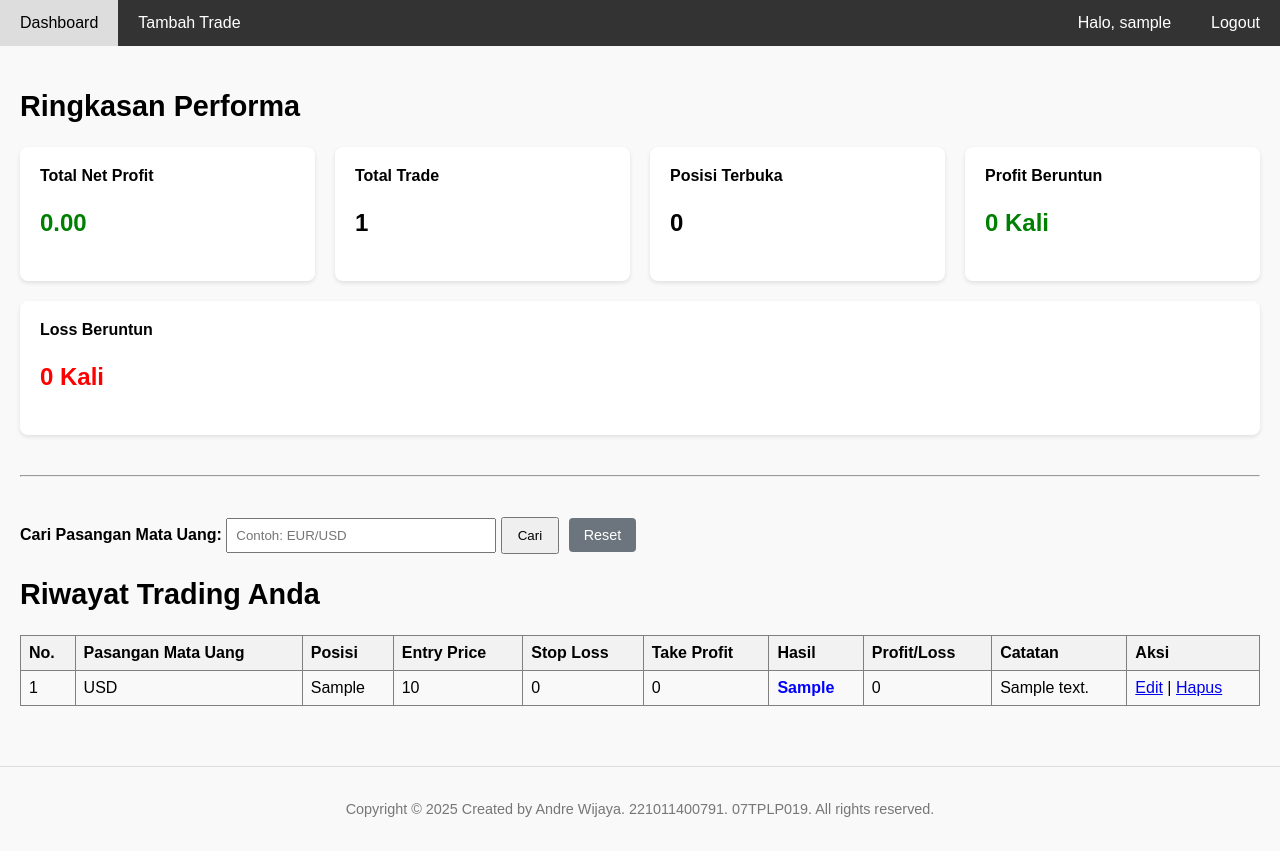
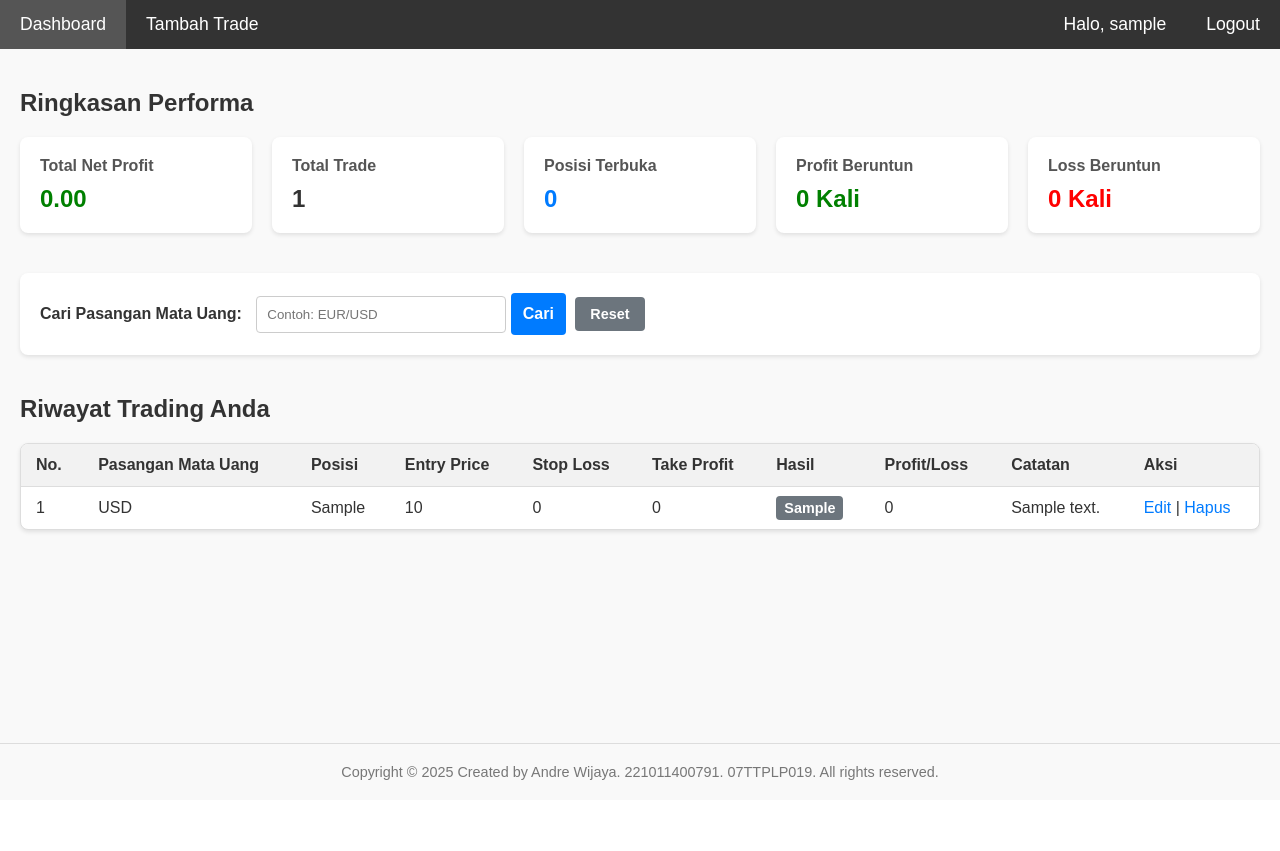
Before and after one commit to ndrewijya/jurnal-trading, a PHP site: page /dashboard.php in a window 1280 px wide. After the commit the page ends 780 px from the top, so only its background shows below. Run offline with PHP 8.4, Linux system fonts and the light colour scheme; the visitor is signed in with stand-in values (Sample User, id 1); tables that the repository leaves empty or names only in its code hold one stand-in row (values such as "Sample post").

Commit message:
add scrolling page

```diff
--- a/assets/css/style.css
+++ b/assets/css/style.css
@@ -0,0 +1,269 @@
+/* File: assets/css/style.css (FINAL) */
+
+/* 1. Pengaturan Dasar & Tata Letak Utama */
+html {
+    box-sizing: border-box;
+    height: 100%;
+}
+*, *:before, *:after {
+    box-sizing: inherit;
+}
+body {
+    font-family: Arial, sans-serif;
+    margin: 0;
+    background-color: #f9f9f9;
+    color: #333;
+    /* Tata letak fleksibel untuk header/footer terkunci */
+    display: flex;
+    flex-direction: column;
+    height: 100vh; /* Set tinggi body 100% dari layar */
+    overflow: hidden; /* Sembunyikan scrollbar utama body */
+}
+a {
+    color: #007bff;
+    text-decoration: none;
+}
+a:hover {
+    text-decoration: underline;
+}
+
+/* 2. Header / Navbar (Terkunci di Atas) */
+.navbar {
+    background-color: #333;
+    overflow: hidden;
+    width: 100%;
+    z-index: 1000;
+    flex-shrink: 0; /* Mencegah header menyusut */
+}
+.navbar a {
+    float: left;
+    display: block;
+    color: white;
+    text-align: center;
+    padding: 14px 20px;
+    text-decoration: none;
+    font-size: 1.1em;
+}
+.navbar a:hover {
+    background-color: #555;
+    color: white;
+    text-decoration: none;
+}
+.navbar .right {
+    float: right;
+}
+
+/* 3. Kontainer Konten (Bagian Tengah yang Bisa Scroll) */
+.container {
+    width: 100%;
+    max-width: 1600px; /* Batasi lebar agar tidak terlalu lebar di layar besar */
+    margin: 0 auto;
+    padding: 20px;
+    /* KUNCI: Mengisi sisa ruang & menyediakan scrollbar-nya sendiri */
+    flex-grow: 1;
+    overflow-y: auto;
+}
+
+/* 4. Footer (Terkunci di Bawah) */
+.footer {
+    text-align: center;
+    padding: 20px 0;
+    border-top: 1px solid #ddd;
+    font-size: 0.9em;
+    color: #777;
+    background-color: #f9f9f9;
+    width: 100%;
+    z-index: 1000;
+    flex-shrink: 0; /* Mencegah footer menyusut */
+}
+.footer p {
+    margin: 0;
+}
+
+/* 5. Halaman Login & Registrasi */
+.auth-container {
+    display: flex;
+    justify-content: center;
+    align-items: center;
+    height: 100%;
+}
+.auth-box {
+    background: white;
+    padding: 2.5rem;
+    border-radius: 8px;
+    box-shadow: 0 4px 12px rgba(0,0,0,0.1);
+    width: 350px;
+}
+.auth-box h2 {
+    text-align: center;
+    margin-top: 0;
+    margin-bottom: 1.5rem;
+}
+.form-group {
+    margin-bottom: 1.25rem;
+}
+.form-group label {
+    display: block;
+    margin-bottom: 5px;
+    font-weight: bold;
+}
+/* Input Form Global */
+input[type="text"],
+input[type="email"],
+input[type="password"],
+select,
+textarea {
+    width: 100%;
+    padding: 10px;
+    box-sizing: border-box;
+    border: 1px solid #ccc;
+    border-radius: 4px;
+}
+textarea {
+    min-height: 80px;
+    resize: vertical;
+}
+/* Tombol Global */
+.btn {
+    display: inline-block;
+    padding: 12px;
+    border: none;
+    border-radius: 4px;
+    cursor: pointer;
+    font-size: 1em;
+    font-weight: bold;
+    color: white;
+    text-decoration: none;
+    text-align: center;
+}
+.btn-full {
+    width: 100%;
+}
+.btn-primary {
+    background-color: #007bff;
+}
+.btn-primary:hover {
+    background-color: #0056b3;
+}
+.btn-register {
+    background-color: #28a745;
+}
+.btn-register:hover {
+    background-color: #218838;
+}
+.btn-reset {
+    background-color: #6c757d;
+    font-size: 0.9em;
+    padding: 9px 15px;
+    margin-left: 5px;
+}
+.auth-link {
+    text-align: center;
+    margin-top: 1.5rem;
+}
+.message {
+    text-align: center;
+    padding: 10px;
+    border-radius: 4px;
+    margin-bottom: 1rem;
+}
+.message-error {
+    color: #721c24;
+    background-color: #f8d7da;
+    border: 1px solid #f5c6cb;
+}
+.message-success {
+    color: #155724;
+    background-color: #d4edda;
+    border: 1px solid #c3e6cb;
+}
+
+/* 6. Dashboard - Kartu Statistik */
+.stats-container {
+    display: flex;
+    gap: 20px;
+    margin-bottom: 40px;
+    flex-wrap: wrap;
+}
+.stat-card {
+    flex: 1;
+    background: white;
+    padding: 20px;
+    border-radius: 8px;
+    box-shadow: 0 2px 4px rgba(0,0,0,0.1);
+    min-width: 200px;
+}
+.stat-card h4 {
+    margin-top: 0;
+    margin-bottom: 10px;
+    color: #555;
+}
+.stat-card .stat-number {
+    font-size: 24px;
+    font-weight: bold;
+    margin: 0;
+}
+.stat-number.profit { color: green; }
+.stat-number.loss { color: red; }
+.stat-number.neutral { color: #333; }
+.stat-number.blue { color: #007bff; }
+
+/* 7. Dashboard - Pencarian */
+.search-container {
+    margin-bottom: 20px;
+    background: white;
+    padding: 20px;
+    border-radius: 8px;
+    box-shadow: 0 2px 4px rgba(0,0,0,0.1);
+}
+.search-container label {
+    font-weight: bold;
+    margin-right: 10px;
+}
+.search-container input[type="text"] {
+    width: 250px;
+}
+
+/* 8. Dashboard - Tabel (KUNCI PERMINTAAN ANDA) */
+.table-wrapper {
+    /* KUNCI: Tentukan tinggi spesifik dan buat scroll */
+    max-height: 500px; /* Anda bisa ubah ini, misal 400px, 600px */
+    overflow-y: auto;
+    border: 1px solid #ddd;
+    border-radius: 8px;
+    box-shadow: 0 2px 4px rgba(0,0,0,0.1);
+    background: white;
+}
+.main-table {
+    width: 100%;
+    border-collapse: collapse;
+}
+.main-table th, .main-table td {
+    padding: 12px 15px;
+    text-align: left;
+    border-bottom: 1px solid #ddd;
+    white-space: nowrap; /* Mencegah teks turun baris */
+}
+.main-table th {
+    /* KUNCI: Header tabel lengket */
+    position: sticky;
+    top: 0;
+    background-color: #f2f2f2;
+    z-index: 10;
+}
+.main-table tr:last-child td {
+    border-bottom: none;
+}
+.main-table tbody tr:hover {
+    background-color: #f9f9f9;
+}
+.status-badge {
+    color: white;
+    padding: 4px 8px;
+    border-radius: 4px;
+    font-size: 0.9em;
+    font-weight: bold;
+}
+.status-badge.tp { background-color: green; }
+.status-badge.sl { background-color: red; }
+.status-badge.pending { background-color: #6c757d; }
--- a/dashboard.php
+++ b/dashboard.php
@@ -1,31 +1,28 @@
 <?php
+// File: dashboard.php (FINAL CLEAN)
 require_once 'core/auth.php';
 require_once 'config/database.php';
-require_once 'templates/header.php';
+require_once 'templates/header.php'; // Memuat header
 
 $current_user_id = $_SESSION['user_id'];
 
-// --- LOGIKA STATISTIK DASHBOARD (tidak berubah, tetap menghitung total) ---
+// --- LOGIKA STATISTIK (Tidak berubah) ---
 $stmt_total = mysqli_prepare($koneksi, "SELECT COUNT(id) as total FROM trades WHERE user_id = ?");
 mysqli_stmt_bind_param($stmt_total, "i", $current_user_id);
 mysqli_stmt_execute($stmt_total);
 $total_trades = mysqli_fetch_assoc(mysqli_stmt_get_result($stmt_total))['total'];
-
 $stmt_pl = mysqli_prepare($koneksi, "SELECT SUM(profit_loss) as total_pl FROM trades WHERE user_id = ?");
 mysqli_stmt_bind_param($stmt_pl, "i", $current_user_id);
 mysqli_stmt_execute($stmt_pl);
 $total_pl = mysqli_fetch_assoc(mysqli_stmt_get_result($stmt_pl))['total_pl'];
-
 $stmt_open = mysqli_prepare($koneksi, "SELECT COUNT(id) as total_open FROM trades WHERE user_id = ? AND hasil = 'Pending'");
 mysqli_stmt_bind_param($stmt_open, "i", $current_user_id);
 mysqli_stmt_execute($stmt_open);
 $total_open = mysqli_fetch_assoc(mysqli_stmt_get_result($stmt_open))['total_open'];
-
 $stmt_streaks = mysqli_prepare($koneksi, "SELECT hasil FROM trades WHERE user_id = ? AND hasil IN ('TP', 'SL') ORDER BY id ASC");
 mysqli_stmt_bind_param($stmt_streaks, "i", $current_user_id);
 mysqli_stmt_execute($stmt_streaks);
 $result_streaks = mysqli_stmt_get_result($stmt_streaks);
-
 $max_win_streak = 0; $current_win_streak = 0; $max_loss_streak = 0; $current_loss_streak = 0;
 while ($trade = mysqli_fetch_assoc($result_streaks)) {
     if ($trade['hasil'] == 'TP') {
@@ -36,85 +33,80 @@ while ($trade = mysqli_fetch_assoc($result_streaks)) {
         if ($current_loss_streak > $max_loss_streak) $max_loss_streak = $current_loss_streak;
     }
 }
-// --- LOGIKA STATISTIK SELESAI ---
 
-// --- LOGIKA PENCARIAN UNTUK TABEL DIMULAI ---
-$search_term = $_GET['search'] ?? ''; // Ambil kata kunci pencarian
-
+// --- LOGIKA PENCARIAN (Tidak berubah) ---
+$search_term = $_GET['search'] ?? '';
 if (!empty($search_term)) {
-    // Jika ada pencarian, modifikasi query untuk tabel
     $query = "SELECT * FROM trades WHERE user_id = ? AND currency_pair LIKE ? ORDER BY id DESC";
     $stmt = mysqli_prepare($koneksi, $query);
-    $search_like = "%" . $search_term . "%"; // Tambahkan wildcard
+    $search_like = "%" . $search_term . "%";
     mysqli_stmt_bind_param($stmt, "is", $current_user_id, $search_like);
 } else {
-    // Query default jika tidak ada pencarian
     $query = "SELECT * FROM trades WHERE user_id = ? ORDER BY id DESC";
     $stmt = mysqli_prepare($koneksi, $query);
     mysqli_stmt_bind_param($stmt, "i", $current_user_id);
 }
-
 mysqli_stmt_execute($stmt);
 $result = mysqli_stmt_get_result($stmt);
-// --- LOGIKA PENCARIAN SELESAI ---
 ?>
 
-<div class="welcome-msg" style="margin-bottom: 20px;">
+<div class="container">
+    <div class="welcome-msg">
         <h2>Ringkasan Performa</h2>
     </div>
 
-<div class="stats-container" style="display: flex; gap: 20px; margin-bottom: 40px; flex-wrap: wrap;">
-    <div class="stat-card" style="flex: 1; background: white; padding: 20px; border-radius: 8px; box-shadow: 0 2px 4px rgba(0,0,0,0.1); min-width: 200px;">
-        <h4 style="margin-top: 0;">Total Net Profit</h4>
-        <p style="font-size: 24px; font-weight: bold; color: <?php echo ($total_pl >= 0) ? 'green' : 'red'; ?>;"><?php echo number_format($total_pl ?? 0, 2); ?></p>
+    <div class="stats-container">
+        <div class="stat-card">
+            <h4>Total Net Profit</h4>
+            <p class="stat-number <?php echo ($total_pl >= 0) ? 'profit' : 'loss'; ?>">
+                <?php echo number_format($total_pl ?? 0, 2); ?>
+            </p>
         </div>
-    <div class="stat-card" style="flex: 1; background: white; padding: 20px; border-radius: 8px; box-shadow: 0 2px 4px rgba(0,0,0,0.1); min-width: 200px;">
-        <h4 style="margin-top: 0;">Total Trade</h4>
-        <p style="font-size: 24px; font-weight: bold;"><?php echo $total_trades; ?></p>
+        <div class="stat-card">
+            <h4>Total Trade</h4>
+            <p class="stat-number neutral"><?php echo $total_trades; ?></p>
         </div>
-    <div class="stat-card" style="flex: 1; background: white; padding: 20px; border-radius: 8px; box-shadow: 0 2px 4px rgba(0,0,0,0.1); min-width: 200px;">
-        <h4 style="margin-top: 0;">Posisi Terbuka</h4>
-        <p style="font-size: 24px; font-weight: bold;"><?php echo $total_open; ?></p>
+        <div class="stat-card">
+            <h4>Posisi Terbuka</h4>
+            <p class="stat-number blue"><?php echo $total_open; ?></p>
         </div>
-    <div class="stat-card" style="flex: 1; background: white; padding: 20px; border-radius: 8px; box-shadow: 0 2px 4px rgba(0,0,0,0.1); min-width: 200px;">
-        <h4 style="margin-top: 0;">Profit Beruntun</h4>
-        <p style="font-size: 24px; font-weight: bold; color: green;"><?php echo $max_win_streak; ?> Kali</p>
+        <div class="stat-card">
+            <h4>Profit Beruntun</h4>
+            <p class="stat-number profit"><?php echo $max_win_streak; ?> Kali</p>
         </div>
-    <div class="stat-card" style="flex: 1; background: white; padding: 20px; border-radius: 8px; box-shadow: 0 2px 4px rgba(0,0,0,0.1); min-width: 200px;">
-        <h4 style="margin-top: 0;">Loss Beruntun</h4>
-        <p style="font-size: 24px; font-weight: bold; color: red;"><?php echo $max_loss_streak; ?> Kali</p>
+        <div class="stat-card">
+            <h4>Loss Beruntun</h4>
+            <p class="stat-number loss"><?php echo $max_loss_streak; ?> Kali</p>
         </div>
     </div>
 
-<hr style="margin-bottom: 40px;">
-
-<div class="search-container" style="margin-bottom: 20px;">
+    <div class="search-container">
         <form action="dashboard.php" method="GET">
-        <label for="search" style="font-weight: bold;">Cari Pasangan Mata Uang:</label>
-        <input type="text" id="search" name="search" placeholder="Contoh: EUR/USD"
-               style="padding: 8px; width: 250px;"
-               value="<?php echo htmlspecialchars($search_term); ?>">
-        <button type="submit" style="padding: 9px 15px; cursor: pointer;">Cari</button>
-        <a href="dashboard.php" style="padding: 9px 15px; text-decoration: none; background-color: #6c757d; color: white; border-radius: 4px; font-size: 0.9em; margin-left: 5px;">Reset</a>
+            <label for="search">Cari Pasangan Mata Uang:</label>
+            <input type="text" id="search" name="search" placeholder="Contoh: EUR/USD" value="<?php echo htmlspecialchars($search_term); ?>">
+            <button type="submit" class="btn btn-primary">Cari</button>
+            <a href="dashboard.php" class="btn btn-reset">Reset</a>
         </form>
     </div>
 
-<div class="welcome-msg" style="margin-bottom: 20px;">
+    <div class="welcome-msg" style="margin-top: 40px;">
         <h2>Riwayat Trading Anda</h2>
     </div>
-<table border="1" style="width: 100%; border-collapse: collapse; text-align: left;">
+
+    <div class="table-wrapper">
+        <table class="main-table">
             <thead>
-        <tr style="background-color: #f2f2f2;">
-            <th style="padding: 8px;">No.</th>
-            <th style="padding: 8px;">Pasangan Mata Uang</th>
-            <th style="padding: 8px;">Posisi</th>
-            <th style="padding: 8px;">Entry Price</th>
-            <th style="padding: 8px;">Stop Loss</th>
-            <th style="padding: 8px;">Take Profit</th>
-            <th style="padding: 8px;">Hasil</th>
-            <th style="padding: 8px;">Profit/Loss</th>
-            <th style="padding: 8px;">Catatan</th>
-            <th style="padding: 8px;">Aksi</th>
+                <tr>
+                    <th>No.</th>
+                    <th>Pasangan Mata Uang</th>
+                    <th>Posisi</th>
+                    <th>Entry Price</th>
+                    <th>Stop Loss</th>
+                    <th>Take Profit</th>
+                    <th>Hasil</th>
+                    <th>Profit/Loss</th>
+                    <th>Catatan</th>
+                    <th>Aksi</th>
                 </tr>
             </thead>
             <tbody>
@@ -122,21 +114,21 @@ $result = mysqli_stmt_get_result($stmt);
                     <?php $nomor = 1; ?>
                     <?php while ($trade = mysqli_fetch_assoc($result)): ?>
                         <?php
-                    $hasil_color = 'blue';
-                    if ($trade['hasil'] == 'TP') $hasil_color = 'green';
-                    if ($trade['hasil'] == 'SL') $hasil_color = 'red';
+                            $hasil_class = 'pending';
+                            if ($trade['hasil'] == 'TP') $hasil_class = 'tp';
+                            if ($trade['hasil'] == 'SL') $hasil_class = 'sl';
                         ?>
                         <tr>
-                    <td style="padding: 8px;"><?php echo $nomor++; ?></td>
-                    <td style="padding: 8px;"><?php echo htmlspecialchars($trade['currency_pair']); ?></td>
-                    <td style="padding: 8px;"><?php echo htmlspecialchars($trade['position_type']); ?></td>
-                    <td style="padding: 8px;"><?php echo (float)$trade['entry_price']; ?></td>
-                    <td style="padding: 8px;"><?php echo (float)$trade['stop_loss']; ?></td>
-                    <td style="padding: 8px;"><?php echo (float)$trade['take_profit']; ?></td>
-                    <td style="padding: 8px; font-weight: bold; color: <?php echo $hasil_color; ?>;"><?php echo $trade['hasil']; ?></td>
-                    <td style="padding: 8px;"><?php echo $trade['profit_loss'] ? (float)$trade['profit_loss'] : '-'; ?></td>
-                    <td style="padding: 8px;"><?php echo htmlspecialchars($trade['notes']); ?></td>
-                    <td style="padding: 8px;">
+                            <td><?php echo $nomor++; ?></td>
+                            <td><?php echo htmlspecialchars($trade['currency_pair']); ?></td>
+                            <td><?php echo htmlspecialchars($trade['position_type']); ?></td>
+                            <td><?php echo (float)$trade['entry_price']; ?></td>
+                            <td><?php echo (float)$trade['stop_loss']; ?></td>
+                            <td><?php echo (float)$trade['take_profit']; ?></td>
+                            <td><span class="status-badge <?php echo $hasil_class; ?>"><?php echo $trade['hasil']; ?></span></td>
+                            <td><?php echo $trade['profit_loss'] ? (float)$trade['profit_loss'] : '-'; ?></td>
+                            <td><?php echo htmlspecialchars($trade['notes']); ?></td>
+                            <td>
                                 <a href="trade_edit.php?id=<?php echo $trade['id']; ?>">Edit</a> |
                                 <a href="trade_process.php?action=delete&id=<?php echo $trade['id']; ?>" onclick="return confirm('Yakin ingin menghapus?')">Hapus</a>
                             </td>
@@ -155,5 +147,4 @@ $result = mysqli_stmt_get_result($stmt);
                 <?php endif; ?>
             </tbody>
         </table>
-
-<?php require_once 'templates/footer.php'; ?>
+    </div> </div> <?php require_once 'templates/footer.php'; // Memuat footer ?>
--- a/templates/footer.php
+++ b/templates/footer.php
@@ -1,9 +1,12 @@
 <?php
+// File: templates/footer.php (FINAL CLEAN)
 ?>
-    </div> <footer style="text-align: center; padding: 20px 0; margin-top: 40px; border-top: 1px solid #ddd; font-size: 0.9em; color: #777;">
+
+    <footer class="footer">
         <p>
-            Copyright &copy; <?php echo date("Y"); ?> Created by Andre Wijaya. 221011400791. 07TPLP019. All rights reserved.
+            Copyright &copy; <?php echo date("Y"); ?> Created by Andre Wijaya. 221011400791. 07TTPLP019. All rights reserved.
         </p>
     </footer>
-    </body>
+
+</body>
 </html>
--- a/templates/header.php
+++ b/templates/header.php
@@ -1,5 +1,5 @@
 <?php
-// Pastikan session dimulai untuk bisa mengakses $_SESSION['username']
+// File: templates/header.php (FINAL)
 if (session_status() === PHP_SESSION_NONE) {
     session_start();
 }
@@ -10,23 +10,16 @@ if (session_status() === PHP_SESSION_NONE) {
     <meta charset="UTF-8">
     <meta name="viewport" content="width=device-width, initial-scale=1.0">
     <title>Jurnal Trading</title>
-    <style>
-        body { font-family: Arial, sans-serif; margin: 0; background-color: #f9f9f9; }
-        .navbar { background-color: #333; overflow: hidden; }
-        .navbar a { float: left; display: block; color: white; text-align: center; padding: 14px 20px; text-decoration: none; }
-        .navbar a:hover { background-color: #ddd; color: black; }
-        .navbar .right { float: right; }
-        .container { padding: 20px; }
-        .welcome-msg { font-size: 1.2em; }
-    </style>
+    <link rel="stylesheet" href="assets/css/style.css">
 </head>
 <body>
     <div class="navbar">
         <a href="dashboard.php">Dashboard</a>
         <a href="trade_add.php">Tambah Trade</a>
         <div class="right">
-            <a href="#">Halo, <?php echo htmlspecialchars($_SESSION['username']); ?></a>
-            <a href="logout.php">Logout</a>
+            <?php if (isset($_SESSION['username'])): ?>
+                <a href="#">Halo, <?php echo htmlspecialchars($_SESSION['username']); ?></a>
+                <a href="logout.php">Logout</a>
+            <?php endif; ?>
         </div>
     </div>
-    <div class="container">
```
Also changed, not shown: login.php (+10 -62 lines), register.php (+8 -45 lines), trade_add.php (+26 -23 lines), trade_edit.php (+19 -18 lines). Lines whose indentation alone changed are shown as unchanged.
